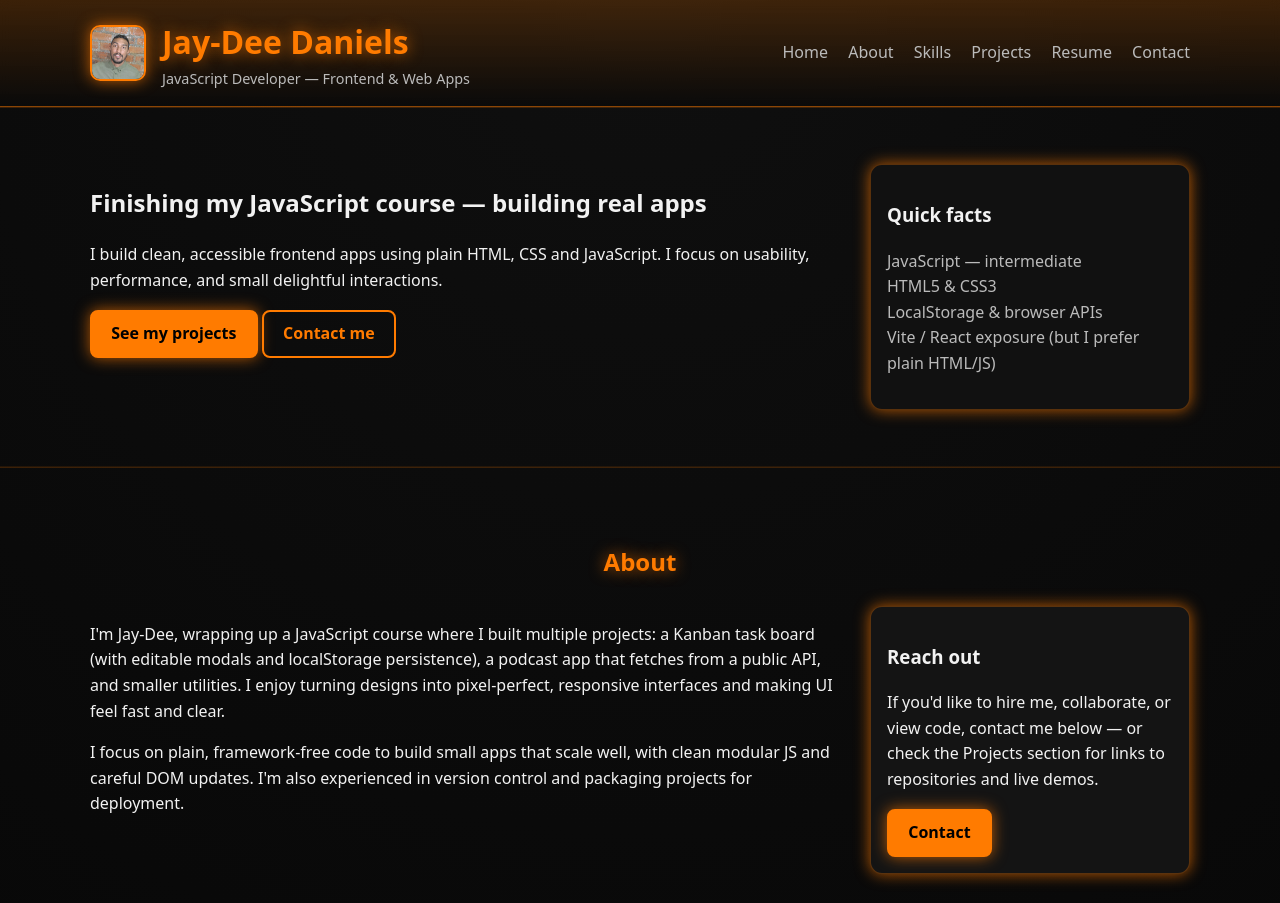
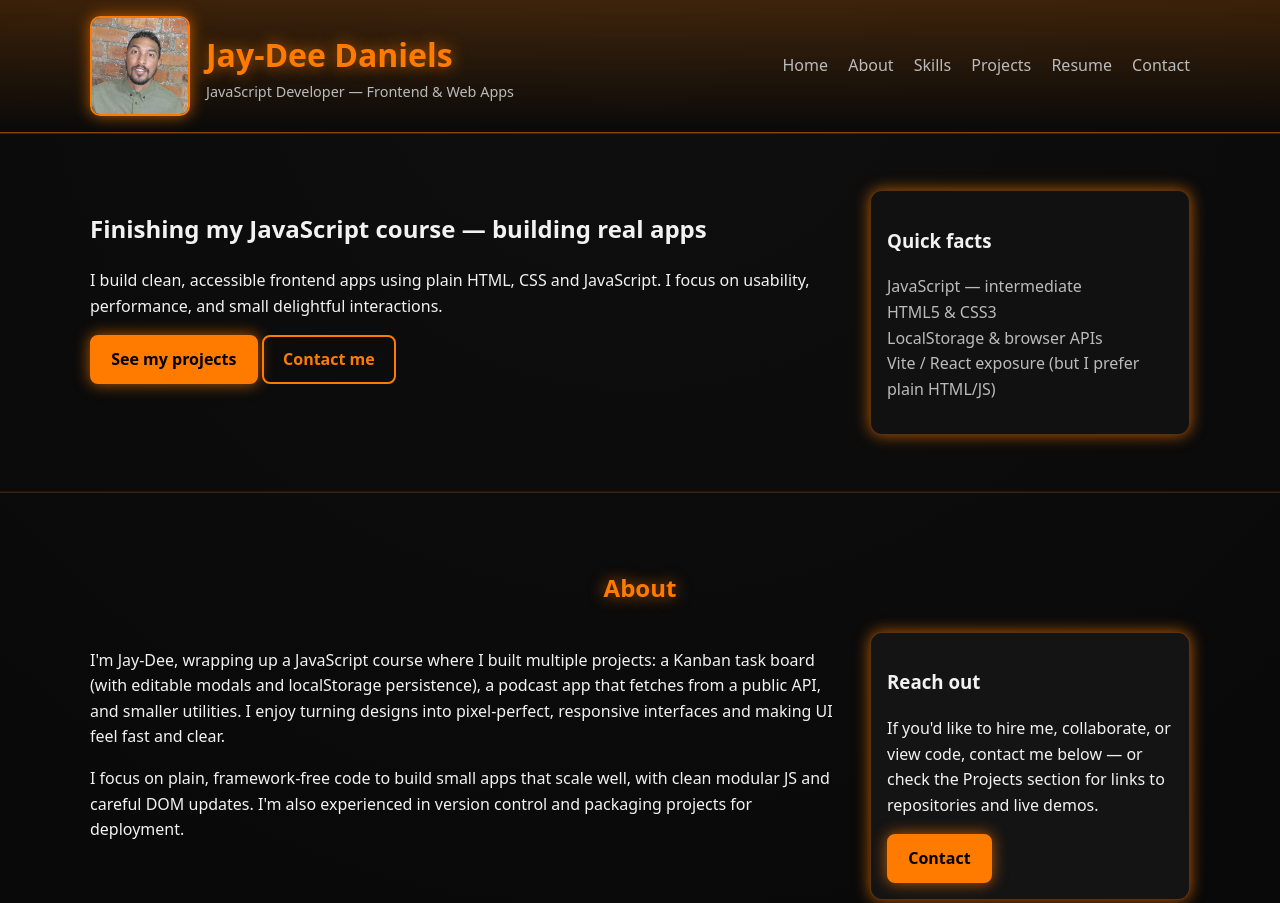
Before and after one commit to JydieCPT/JAYDAN25099_PTO2505_GroupA_Jay-Dee-Daniels_CDV05, a plain HTML site: page index.html in a window 1280 px wide. Shown: the top 903 px of the page. Drawn offline with Linux system fonts and the light colour scheme.

Commit message:
Changed profile image size.

```diff
--- a/css/style.css
+++ b/css/style.css
@@ -42,8 +42,8 @@ body {
 }
 .brand { display: flex; align-items: center; gap: 1rem; }
 .avatar {
-  width: 56px;
-  height: 56px;
+  width: 100px;
+  height: 100px;
   border-radius: 10px;
   object-fit: cover;
   border: 2px solid var(--accent);
```
